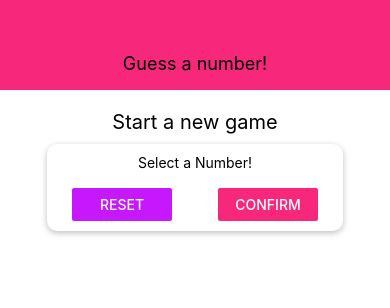
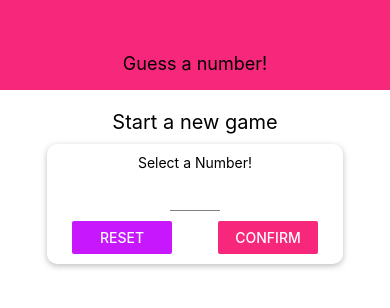
Before and after one commit to namanyadav/rn-complete, a React Native app: screen / in a window 390 px wide. Shown: the top 308 px of the page. Built offline with nearby package versions, Linux system fonts and the light colour scheme.

Commit message:
number-pad for numbers and dismiss keyboard if clicked outside

```diff
--- /dev/null
+++ b/components/Input.js
@@ -0,0 +1,19 @@
+import React from 'react';
+import { TextInput, StyleSheet } from 'react-native';
+
+const Input = props => {
+    return (
+        <TextInput {...props} style={{...styles.input, ...props.style}}/>
+    )
+};
+
+const styles = StyleSheet.create({
+    input: {
+        height: 30,
+        borderBottomColor: 'grey',
+        borderBottomWidth: 1,
+        marginVertical: 10
+    }
+});
+
+export default Input;
--- a/screens/StartGameScreen.js
+++ b/screens/StartGameScreen.js
@@ -1,21 +1,39 @@
-import React from 'react';
-import { View, Text, StyleSheet, TextInput, Button } from 'react-native';
+import React, { useState } from 'react';
+import { View, Text, StyleSheet, TextInput, Button, TouchableWithoutFeedback, Keyboard } from 'react-native';
 import Card from "../components/Card";
 import colors from "../constants/colors";
+import Input from "../components/Input";
 
 const StartGameScreen = props => {
+    const [enteredValue, setEnteredValue] = useState('')
+    const numberInputHandler = inputText => {
+        setEnteredValue(inputText.replace(/[^0-9]/g, ''));
+    };
+
     return (
+        <TouchableWithoutFeedback onPress={() => {
+            Keyboard.dismiss();
+        }}>
             <View style={styles.screen}>
                 <Text style={styles.title}>Start a new game</Text>
                 <Card style={styles.inputContainer}>
                     <Text>Select a Number!</Text>
-                <TextInput/>
+                    <Input style={styles.input}
+                           blurOnSubmit
+                           autoCapitalize="none"
+                           autoCorrect={false}
+                           keyboardType="number-pad"
+                           maxLength={2}
+                           onChangeText={numberInputHandler}
+                           value={enteredValue}
+                    />
                     <View style={styles.buttonContainer}>
                         <View style={styles.button}><Button title="Reset" onPress={() => {}} color={colors.accent}/></View>
                         <View style={styles.button}><Button title="Confirm" onPress={() => {}} color={colors.primary}/></View>
                     </View>
                 </Card>
             </View>
+        </TouchableWithoutFeedback>
     );
 };
 const styles = StyleSheet.create({
@@ -41,6 +59,10 @@
     },
     button: {
         width: 100
+    },
+    input : {
+        width: 50,
+        textAlign: 'center'
     }
 });
 export default StartGameScreen;
```
Lines whose indentation alone changed are shown as unchanged.
